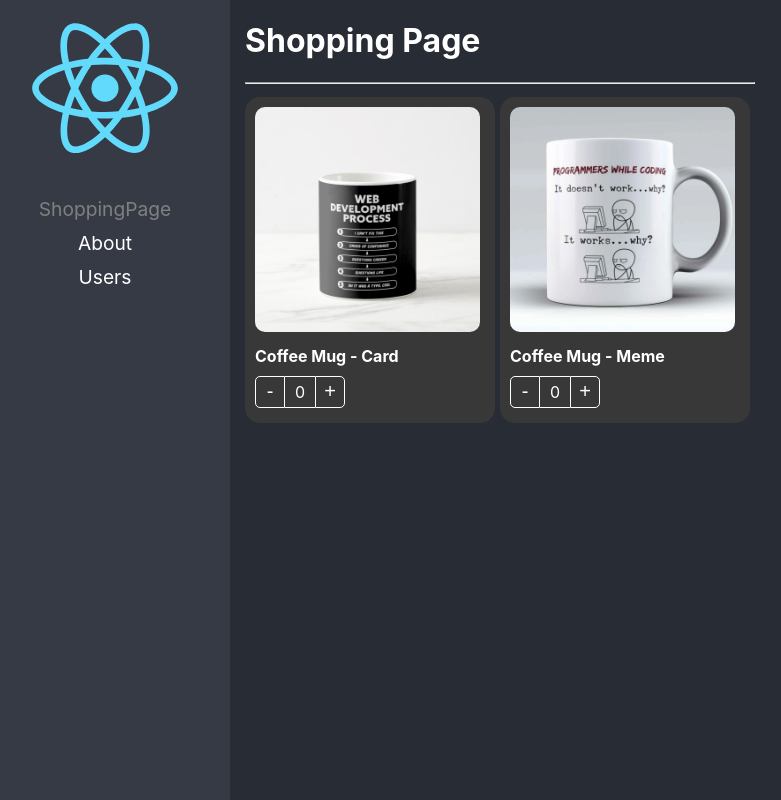
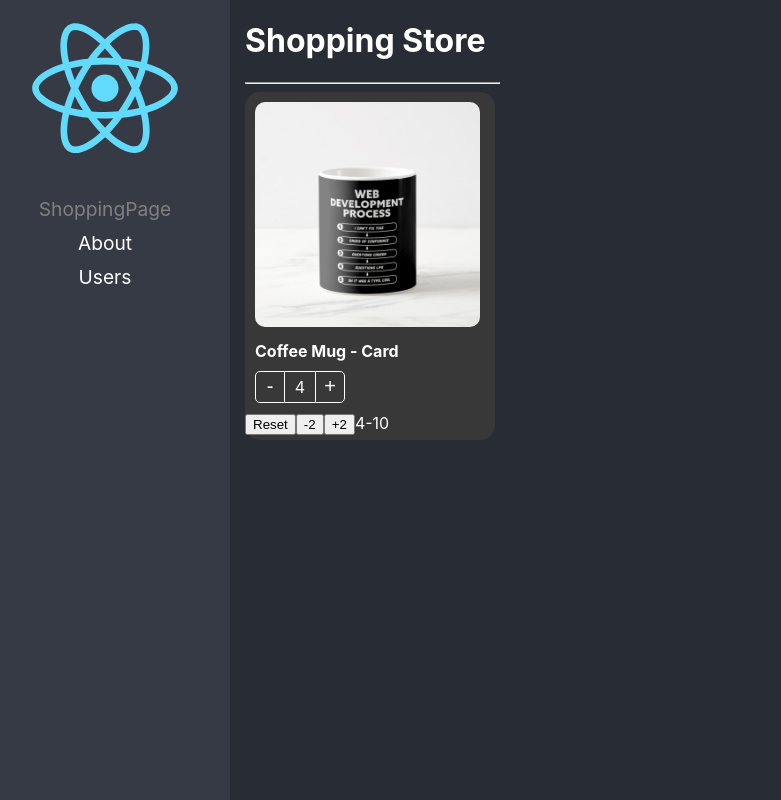
Before and after one commit to ASL-Sistemas/react-adv, a React (Create React App) app: page /home in a window 1280 px wide. Shown: the whole page, without its empty margins (20-801 px from the left). Built offline with nearby package versions, Linux system fonts and the light colour scheme.

Commit message:
fin del patron

```diff
--- a/src/02-components-patterns/components/ProductButtons.tsx
+++ b/src/02-components-patterns/components/ProductButtons.tsx
@@ -1,15 +1,21 @@
-import { useContext, CSSProperties } from 'react';
+import { useContext, CSSProperties, useCallback } from 'react';
 import { ProductContext } from "./ProductCard";
 import styles from "../styles/styles.module.css";
 
 export interface Props {
     className?: string;
-    style?: CSSProperties
+    style?: CSSProperties;
 }
 
 export const ProductButtons = ({ className, style }: Props) => {
 
-    const { increaseBy, counter } = useContext(ProductContext);
+    const { increaseBy, counter, maxCount } = useContext(ProductContext);
+
+
+    const isMaxReached = useCallback(
+        () => !!maxCount && counter === maxCount,
+        [counter, maxCount],
+    )
 
     return (
         <div className={`${styles.buttonsContainer} ${className}`} style={style}>
@@ -17,7 +23,7 @@
                 -
             </button>
             <div className={styles.countLabel}>{counter}</div>
-            <button className={styles.buttonAdd} onClick={() => increaseBy(1)}>
+            <button className={`${styles.buttonAdd}  ${isMaxReached() && styles.disabled}`} onClick={() => increaseBy(1)}>
                 +
             </button>
         </div>
--- a/src/02-components-patterns/components/ProductCard.tsx
+++ b/src/02-components-patterns/components/ProductCard.tsx
@@ -1,6 +1,6 @@
-import { createContext, CSSProperties, ReactElement } from "react";
+import { createContext, CSSProperties } from "react";
 import { useProduct } from '../hooks/useProduct';
-import { Product, ProductContextProps, onChangeArgs } from '../interfaces/interfaces';
+import { Product, ProductContextProps, onChangeArgs, InitialValues, ProductCardHandlers } from '../interfaces/interfaces';
 import styles from "../styles/styles.module.css";
 
 export const ProductContext = createContext({} as ProductContextProps);
@@ -8,31 +8,42 @@
 
 export interface Props {
     product: Product;
-    children?: ReactElement | ReactElement[];
+    // children?: ReactElement | ReactElement[] ;
+    children: (arg: ProductCardHandlers) => JSX.Element;
     className?: string;
     style?: CSSProperties;
     onChange?: (arg: onChangeArgs) => void;
     value?: number;
+    initialValues?: InitialValues;
 }
 
 
-export const ProductCard = ({ children, product, className, style, onChange, value }: Props) => {
+export const ProductCard = ({ children, product, className, style, onChange, value, initialValues }: Props) => {
 
-    const { counter, increaseBy } = useProduct({
+    const { counter, increaseBy, maxCount, isMaxCountReached, reset } = useProduct({
         onChange,
         product,
-        value
+        value,
+        initialValues
     });
 
     return (
         <Provider value={{
             counter,
             increaseBy,
-            product
+            maxCount,
+            product,
         }}>
             <div className={`${styles.productCard} ${className}`}
                 style={style}>
-                {children}
+                {children({
+                    count: counter,
+                    isMaxCountReached,
+                    increaseBy,
+                    product,
+                    maxCount: initialValues?.maxCount,
+                    reset
+                })}
             </div>
         </Provider>
     );
--- a/src/02-components-patterns/hooks/useProduct.ts
+++ b/src/02-components-patterns/hooks/useProduct.ts
@@ -1,33 +1,51 @@
-import { useEffect, useRef, useState } from "react";
-import { Product, onChangeArgs } from "../interfaces/interfaces";
+import { useEffect, useState, useRef } from "react";
+import { Product, onChangeArgs, InitialValues } from "../interfaces/interfaces";
 
 interface useProductArgs {
   product: Product;
   onChange?: (args: onChangeArgs) => void;
   value?: number;
+  initialValues?: InitialValues;
 }
 
 export const useProduct = ({
   onChange,
   product,
   value = 0,
+  initialValues,
 }: useProductArgs) => {
-  const [counter, setCounter] = useState(value);
-
+  const [counter, setCounter] = useState(initialValues?.count ?? value);
+  const isMounted = useRef(false);
 
   const increaseBy = (value: number) => {
-    const newValue = Math.max(counter + value, 0);
+    let newValue = Math.max(counter + value, 0);
+    if (initialValues?.maxCount) {
+      newValue = Math.min(newValue, initialValues.maxCount);
+    }
 
     setCounter(newValue);
     onChange && onChange({ count: newValue, product });
   };
 
+  const reset = () => {
+    setCounter(initialValues?.count || value);
+  }
+
   useEffect(() => {
+    isMounted.current = true;
+  }, []);
+
+  useEffect(() => {
+    if (isMounted.current) return;
+
     setCounter(value);
   }, [value]);
 
   return {
     counter,
+    isMaxCountReached: !!initialValues?.maxCount && initialValues.maxCount === counter,
+    maxCount: initialValues?.maxCount,
     increaseBy,
+    reset
   };
 };
--- a/src/02-components-patterns/pages/ShoppingPage.tsx
+++ b/src/02-components-patterns/pages/ShoppingPage.tsx
@@ -2,67 +2,46 @@
 import { ProductCard } from '../components';
 import '../styles/custom-styles.css';
 import { products } from '../data/products';
-import { useShoppingCart } from '../hooks/useShoppingCart';
 
 export const ShoppingPage = () => {
 
-    const {shoppingCart, onProductCartChange} = useShoppingCart();
+    const product = products[0];
 
     return (
         <div>
-            <h1>Shopping Page</h1>
+            <h1>Shopping Store</h1>
             <hr />
-            <div style={{
-                display: 'flex',
-                flexDirection: 'row',
-                flexWrap: 'wrap'
-            }}>
 
+            <ProductCard
+                product={product}
+                className="bg-dark text-white"
+                key={product.id}
+                initialValues={{
+                    count: 4,
+                    maxCount: 10
+                }}
+            >
                 {
-                    products.map(product => (
-
-                        <ProductCard
-                            product={product}
-                            className="bg-dark text-white"
-                            key={product.id}
-                            onChange={onProductCartChange}
-                            value={shoppingCart[product.id]?.count || 0}>
+                    ({ reset, increaseBy, isMaxCountReached, count, maxCount }) => (
+                        <>
                             <ProductImage className='custom-image' />
                             <ProductTitle className='text-bold' />
                             <ProductButtons className='custom-buttons' />
-                        </ProductCard>
-                    ))
+
+                            <button onClick={reset}>Reset</button>
+                            <button onClick={() => increaseBy(-2)}>-2</button>
+                            {
+                                !isMaxCountReached &&
+                                <button onClick={() => increaseBy(2)}>+2</button>
+                            }
+                            <span>{count}-{maxCount}</span>
+                            {/* {JSON.stringify(args, null, 3)} */}
+                        </>
+                    )
                 }
-            </div>
+            </ProductCard>
 
-            <div className='shopping-cart'>
-                {
-                    Object.entries(shoppingCart).map(([key, product]) => (
-                        <ProductCard
-                            key={key}
-                            product={product}
-                            className="bg-dark text-white"
-                            style={{
-                                width: '100px'
-                            }}
-                            value={product.count}
-                            onChange={onProductCartChange}
-                        >
-                            <ProductImage className='custom-image' />
-                            <ProductButtons className='custom-buttons' style={{
-                                display: 'flex',
-                                justifyContent: 'center'
-                            }} />
-                        </ProductCard>
-                    ))
-                }
-            </div>
 
-            {/* <div>
-                <code>
-                    {JSON.stringify(shoppingCart, null, 5)}
-                </code>
-            </div> */}
 
         </div>
     )
--- a/src/02-components-patterns/styles/styles.module.css
+++ b/src/02-components-patterns/styles/styles.module.css
@@ -1,5 +1,3 @@
-
-
 .productCard {
     background-color: white;
     border-radius: 15px;
@@ -60,3 +58,9 @@
 .buttonAdd:hover {
     background-color: rgba(0, 0, 0, 0.1);
 }
+
+.disabled {
+    border-color: grey !important;
+    border-left: 1px solid white !important;
+    color: grey !important;
+}
```
Also changed, not shown: src/02-components-patterns/interfaces/interfaces.ts (+17 -1 lines).
